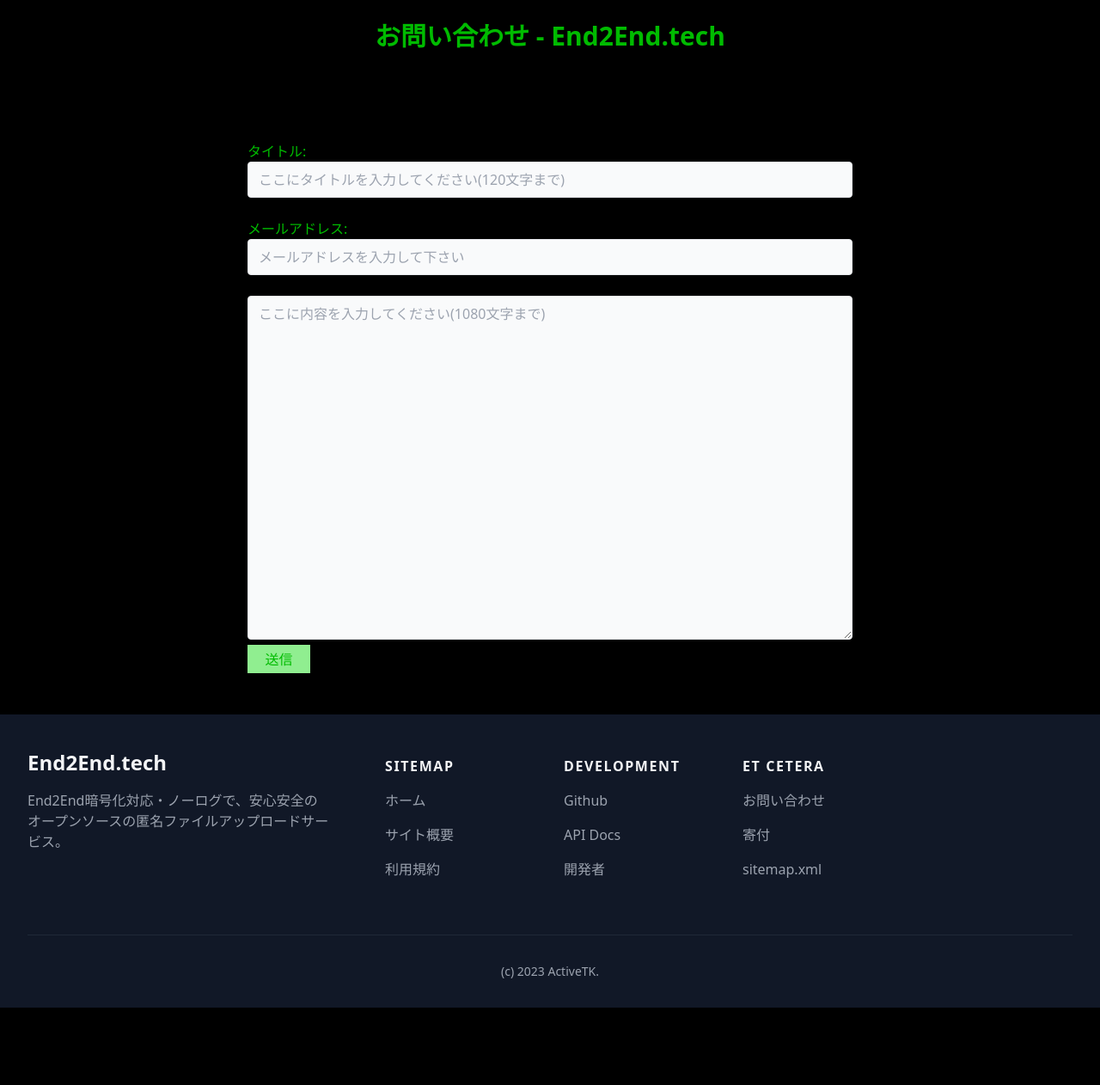
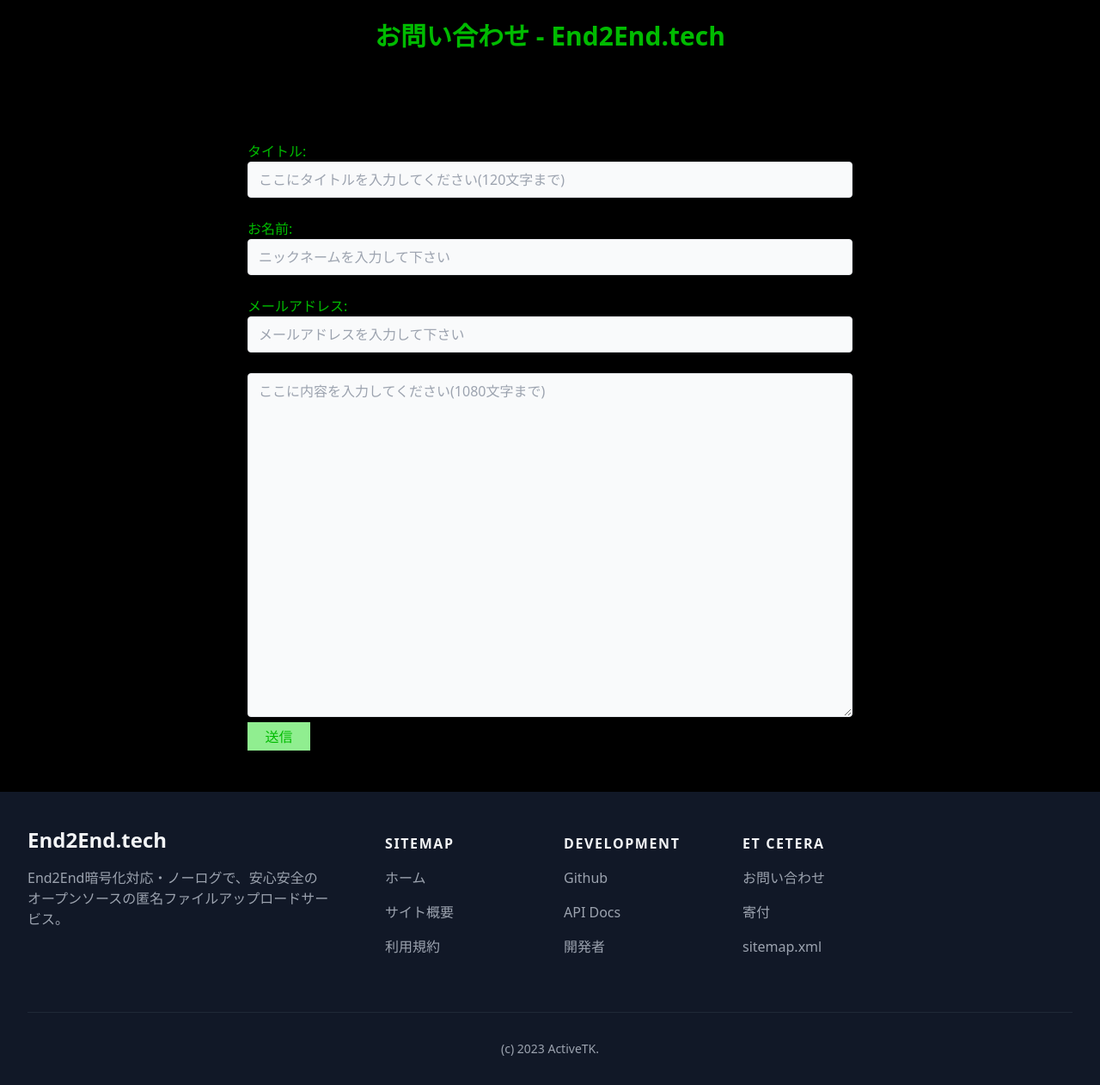
Before and after one commit to ActiveTK/End2End.tech, a PHP site: page /scripts/contact.php in a window 1280 px wide. Shown: the whole page at 86% size. Before the commit the page ends 1172 px from the top, so only its background shows below. Run offline with PHP 8.4, Linux system fonts and the light colour scheme; some libraries are stand-ins or nearby versions.

Commit message:
名前のフィールドを作成しました。

```diff
--- a/scripts/contact.php
+++ b/scripts/contact.php
@@ -1,3 +1,45 @@
+<?php
+
+  if ( isset( $_POST["data"] ) && isset( $_POST["email"] ) && isset( $_POST["title"] ) && isset( $_POST["name"] ) )
+  {
+    $dec = $_POST["title"];
+    $mail = $_POST["email"];
+    $datax = $_POST["data"];
+    $name = $_POST["name"];
+
+    $LogFile = "../objects/contact.txt";
+
+    $debuginfo = array();
+
+    $debuginfo["Time"] = date( "Y/m/d - M (D) H:i:s" );
+    $debuginfo["Time_Unix"] = microtime( true );
+
+    $debuginfo["Dec"] = $dec;
+    $debuginfo["Mail"] = $mail;
+    $debuginfo["Data"] = $datax;
+    $debuginfo["Name"] = $name;
+
+    $a = fopen( $LogFile, "a" );
+    @fwrite( $a, json_encode( $debuginfo ) . "\n" );
+    fclose( $a );
+
+    NotificationAdmin( "お問い合わせ: " . htmlspecialchars( $dec ),
+      "<p>送信時刻: " . date( "Y/m/d - M (D) H:i:s" ) . "</p>" .
+      "<hr color='#363636' size='2'><p>名前: " . htmlspecialchars( $name ) . "</p><p>返信先メールアドレス: " . htmlspecialchars( $mail ) . "</p><p>内容</p><pre>" . htmlspecialchars( $datax ) . "</pre><br>");
+
+    ?>
+        <meta name="robots" content="noindex, nofollow">
+        <body style="background-color:#e6e6fa;">
+          <h1>お問い合わせを受け付けました。</h1>
+          <p><b>指定されたメールアドレスに返信をお返しすると共に、このデータは、<a href="/">利用規約</a>に基づき、サービスの改善に使用させていただきます。<br>また、返信は一週間程度の時間を要する場合がございますので、ご了承ください。</b></p>
+          <h3><a href="/">ホームへ戻る</a></h3>
+        </body>
+      <?php
+
+    exit();
+
+  }
+?>
 <!DOCTYPE html>
 <html lang="ja" dir="ltr">
   <head>
@@ -33,6 +75,8 @@
           <form action="" enctype="multipart/form-data" method="post">
             タイトル: <input type="text" class="rounded border bg-gray-50 px-3 py-2 text-gray-800 outline-none ring-indigo-300 transition duration-100 focus:ring" style="width:100%;" name="title" maxlength="120" placeholder="ここにタイトルを入力してください(120文字まで)" required>
             <br><br>
+            お名前: <input type="text" class="rounded border bg-gray-50 px-3 py-2 text-gray-800 outline-none ring-indigo-300 transition duration-100 focus:ring" name="name" style="width:100%;" maxlength="120" placeholder="ニックネームを入力して下さい" required>
+            <br><br>
             メールアドレス: <input type="email" class="rounded border bg-gray-50 px-3 py-2 text-gray-800 outline-none ring-indigo-300 transition duration-100 focus:ring" name="email" style="width:100%;" maxlength="120" placeholder="メールアドレスを入力して下さい" required>
             <br><br>
             <textarea name="data" maxlength="1080" placeholder="ここに内容を入力してください(1080文字まで)" class="w-full rounded border bg-gray-50 px-3 py-2 text-gray-800 outline-none ring-indigo-300 transition duration-100 focus:ring" style="height:400px;" required></textarea>
```
Also changed, not shown: objects/contact.txt (added).
